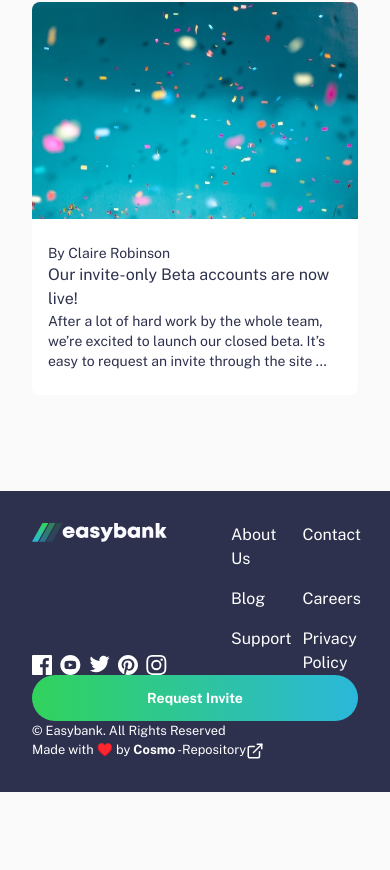
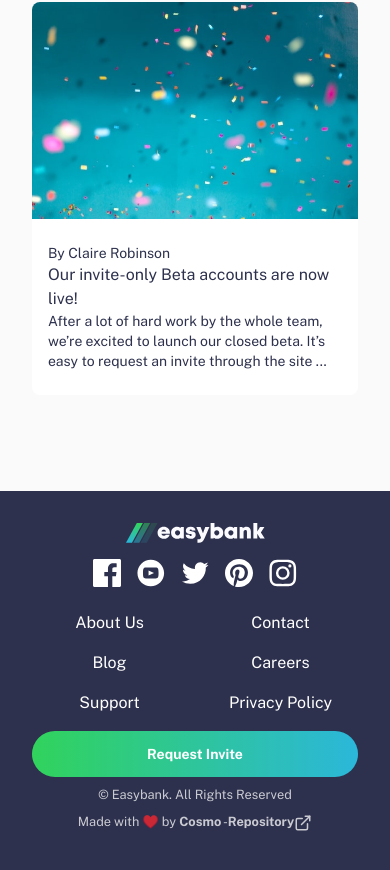
Before and after one commit to cosmoart/Easybank-landing-page, a React (Vite) app: page / in a window 390 px wide. Shown: the part 3815-4685 px from the top of the page. Before the commit the page ends 4607 px from the top, so only its background shows below. Built offline with nearby package versions, Linux system fonts and the light colour scheme.

Commit message:
styles update

```diff
--- a/index.html
+++ b/index.html
@@ -8,7 +8,7 @@
 	<!-- Meta -->
 	<meta name="author" content="CosmoArt">
 	<meta name="theme-color" content="#31d35c">
-	<meta name="description" content="">
+	<meta name="description" content="awfaw">
 	<meta name="robots" content="index, nofollow">
 
 	<!-- Open Graph -->
@@ -16,7 +16,7 @@
 	<meta property="og:type" content="website">
 	<meta property="og:image" content="">
 	<meta property="og:url" content="">
-	<meta property="og:description" content="">
+	<meta property="og:description" content="awf">
 
 	<!-- Links -->
 	<link rel="icon" type="image/svg+xml" href="src/assets/favicon.svg" />
--- a/src/assets/icons/social-media/icon-facebook.jsx
+++ b/src/assets/icons/social-media/icon-facebook.jsx
@@ -1,5 +1,5 @@
 export default function IconFacebook() {
 	return (
-		<svg title="Facebok" xmlns="http://www.w3.org/2000/svg" width="20" height="20" className="hover:fill-LimeGreen transition-transform fill-white hover:-translate-y-1"><path fill="inherit" d="M18.896 0H1.104C.494 0 0 .494 0 1.104v17.793C0 19.506.494 20 1.104 20h9.58v-7.745H8.076V9.237h2.606V7.01c0-2.583 1.578-3.99 3.883-3.99 1.104 0 2.052.082 2.329.119v2.7h-1.598c-1.254 0-1.496.597-1.496 1.47v1.928h2.989l-.39 3.018h-2.6V20h5.098c.608 0 1.102-.494 1.102-1.104V1.104C20 .494 19.506 0 18.896 0z" /></svg>
+		<svg xmlns="http://www.w3.org/2000/svg" viewBox="0 0 20 20" width="20" height="20" className="sm:hover:fill-LimeGreen transition-transform fill-white sm:hover:-translate-y-1 w-7 sm:w-auto h-7 sm:h-auto"><path fill="inherit" d="M18.896 0H1.104C.494 0 0 .494 0 1.104v17.793C0 19.506.494 20 1.104 20h9.58v-7.745H8.076V9.237h2.606V7.01c0-2.583 1.578-3.99 3.883-3.99 1.104 0 2.052.082 2.329.119v2.7h-1.598c-1.254 0-1.496.597-1.496 1.47v1.928h2.989l-.39 3.018h-2.6V20h5.098c.608 0 1.102-.494 1.102-1.104V1.104C20 .494 19.506 0 18.896 0z" /></svg>
 	)
 }
--- a/src/assets/icons/social-media/icon-instagram.jsx
+++ b/src/assets/icons/social-media/icon-instagram.jsx
@@ -1,5 +1,5 @@
 export default function IconInstagram() {
 	return (
-		<svg xmlns="http://www.w3.org/2000/svg" width="21" height="20" className="hover:fill-LimeGreen transition-transform fill-white hover:-translate-y-1"><path fill="inherit" d="M10.333 1.802c2.67 0 2.987.01 4.042.059 2.71.123 3.976 1.409 4.1 4.099.048 1.054.057 1.37.057 4.04 0 2.672-.01 2.988-.058 4.042-.124 2.687-1.386 3.975-4.099 4.099-1.055.048-1.37.058-4.042.058-2.67 0-2.986-.01-4.04-.058-2.717-.124-3.976-1.416-4.1-4.1-.048-1.054-.058-1.37-.058-4.041 0-2.67.01-2.986.058-4.04.124-2.69 1.387-3.977 4.1-4.1 1.054-.048 1.37-.058 4.04-.058zm0-1.802C7.618 0 7.278.012 6.211.06 2.579.227.56 2.242.394 5.877.345 6.944.334 7.284.334 10s.011 3.057.06 4.123c.166 3.632 2.181 5.65 5.816 5.817 1.068.048 1.408.06 4.123.06 2.716 0 3.057-.012 4.124-.06 3.628-.167 5.651-2.182 5.816-5.817.049-1.066.06-1.407.06-4.123s-.011-3.056-.06-4.122C20.11 2.249 18.093.228 14.458.06 13.39.01 13.049 0 10.333 0zm0 4.865a5.135 5.135 0 100 10.27 5.135 5.135 0 000-10.27zm0 8.468a3.333 3.333 0 110-6.666 3.333 3.333 0 010 6.666zm5.339-9.87a1.2 1.2 0 10-.001 2.4 1.2 1.2 0 000-2.4z" /></svg>
+		<svg xmlns="http://www.w3.org/2000/svg" width="21" height="20" viewBox="0 0 21 20" className="sm:hover:fill-LimeGreen transition-transform fill-white sm:hover:-translate-y-1 w-7 sm:w-auto h-7 sm:h-auto"><path fill="inherit" d="M10.333 1.802c2.67 0 2.987.01 4.042.059 2.71.123 3.976 1.409 4.1 4.099.048 1.054.057 1.37.057 4.04 0 2.672-.01 2.988-.058 4.042-.124 2.687-1.386 3.975-4.099 4.099-1.055.048-1.37.058-4.042.058-2.67 0-2.986-.01-4.04-.058-2.717-.124-3.976-1.416-4.1-4.1-.048-1.054-.058-1.37-.058-4.041 0-2.67.01-2.986.058-4.04.124-2.69 1.387-3.977 4.1-4.1 1.054-.048 1.37-.058 4.04-.058zm0-1.802C7.618 0 7.278.012 6.211.06 2.579.227.56 2.242.394 5.877.345 6.944.334 7.284.334 10s.011 3.057.06 4.123c.166 3.632 2.181 5.65 5.816 5.817 1.068.048 1.408.06 4.123.06 2.716 0 3.057-.012 4.124-.06 3.628-.167 5.651-2.182 5.816-5.817.049-1.066.06-1.407.06-4.123s-.011-3.056-.06-4.122C20.11 2.249 18.093.228 14.458.06 13.39.01 13.049 0 10.333 0zm0 4.865a5.135 5.135 0 100 10.27 5.135 5.135 0 000-10.27zm0 8.468a3.333 3.333 0 110-6.666 3.333 3.333 0 010 6.666zm5.339-9.87a1.2 1.2 0 10-.001 2.4 1.2 1.2 0 000-2.4z" /></svg>
 	)
 }
--- a/src/assets/icons/social-media/icon-pinterest.jsx
+++ b/src/assets/icons/social-media/icon-pinterest.jsx
@@ -1,5 +1,5 @@
 export default function IconPinterest() {
 	return (
-		<svg xmlns="http://www.w3.org/2000/svg" width="20" height="20" className="hover:fill-LimeGreen transition-transform fill-white hover:-translate-y-1"><path fill="inherit" d="M10 0C4.478 0 0 4.477 0 10c0 4.237 2.636 7.855 6.356 9.312-.088-.791-.167-2.005.035-2.868.182-.78 1.172-4.97 1.172-4.97s-.299-.6-.299-1.486c0-1.39.806-2.428 1.81-2.428.852 0 1.264.64 1.264 1.408 0 .858-.545 2.14-.828 3.33-.236.995.5 1.807 1.48 1.807 1.778 0 3.144-1.874 3.144-4.58 0-2.393-1.72-4.068-4.177-4.068-2.845 0-4.515 2.135-4.515 4.34 0 .859.331 1.781.745 2.281a.3.3 0 01.069.288l-.278 1.133c-.044.183-.145.223-.335.134-1.249-.581-2.03-2.407-2.03-3.874 0-3.154 2.292-6.052 6.608-6.052 3.469 0 6.165 2.473 6.165 5.776 0 3.447-2.173 6.22-5.19 6.22-1.013 0-1.965-.525-2.291-1.148l-.623 2.378c-.226.869-.835 1.958-1.244 2.621.937.29 1.931.446 2.962.446 5.522 0 10-4.477 10-10S15.522 0 10 0z" /></svg>
+		<svg xmlns="http://www.w3.org/2000/svg" width="20" height="20" viewBox="0 0 20 20" className="sm:hover:fill-LimeGreen transition-transform fill-white sm:hover:-translate-y-1 w-7 sm:w-auto h-7 sm:h-auto"><path fill="inherit" d="M10 0C4.478 0 0 4.477 0 10c0 4.237 2.636 7.855 6.356 9.312-.088-.791-.167-2.005.035-2.868.182-.78 1.172-4.97 1.172-4.97s-.299-.6-.299-1.486c0-1.39.806-2.428 1.81-2.428.852 0 1.264.64 1.264 1.408 0 .858-.545 2.14-.828 3.33-.236.995.5 1.807 1.48 1.807 1.778 0 3.144-1.874 3.144-4.58 0-2.393-1.72-4.068-4.177-4.068-2.845 0-4.515 2.135-4.515 4.34 0 .859.331 1.781.745 2.281a.3.3 0 01.069.288l-.278 1.133c-.044.183-.145.223-.335.134-1.249-.581-2.03-2.407-2.03-3.874 0-3.154 2.292-6.052 6.608-6.052 3.469 0 6.165 2.473 6.165 5.776 0 3.447-2.173 6.22-5.19 6.22-1.013 0-1.965-.525-2.291-1.148l-.623 2.378c-.226.869-.835 1.958-1.244 2.621.937.29 1.931.446 2.962.446 5.522 0 10-4.477 10-10S15.522 0 10 0z" /></svg>
 	)
 }
--- a/src/assets/icons/social-media/icon-twitter.jsx
+++ b/src/assets/icons/social-media/icon-twitter.jsx
@@ -1,5 +1,5 @@
 export default function IconFacebook() {
 	return (
-		<svg title="Twitter" xmlns="http://www.w3.org/2000/svg" width="21" height="18" className="hover:fill-LimeGreen transition-transform fill-white hover:-translate-y-1"><path fill="inherit" d="M20.667 2.797a8.192 8.192 0 01-2.357.646 4.11 4.11 0 001.804-2.27 8.22 8.22 0 01-2.606.996A4.096 4.096 0 0014.513.873c-2.649 0-4.595 2.472-3.997 5.038a11.648 11.648 0 01-8.457-4.287 4.109 4.109 0 001.27 5.478A4.086 4.086 0 011.47 6.59c-.045 1.901 1.317 3.68 3.29 4.075a4.113 4.113 0 01-1.853.07 4.106 4.106 0 003.834 2.85 8.25 8.25 0 01-6.075 1.7 11.616 11.616 0 006.29 1.843c7.618 0 11.922-6.434 11.662-12.205a8.354 8.354 0 002.048-2.124z" /></svg>
+		<svg xmlns="http://www.w3.org/2000/svg" width="21" height="18" viewBox="0 0 21 18" className="sm:hover:fill-LimeGreen transition-transform fill-white sm:hover:-translate-y-1 w-7 sm:w-auto h-7 sm:h-auto"><path fill="inherit" d="M20.667 2.797a8.192 8.192 0 01-2.357.646 4.11 4.11 0 001.804-2.27 8.22 8.22 0 01-2.606.996A4.096 4.096 0 0014.513.873c-2.649 0-4.595 2.472-3.997 5.038a11.648 11.648 0 01-8.457-4.287 4.109 4.109 0 001.27 5.478A4.086 4.086 0 011.47 6.59c-.045 1.901 1.317 3.68 3.29 4.075a4.113 4.113 0 01-1.853.07 4.106 4.106 0 003.834 2.85 8.25 8.25 0 01-6.075 1.7 11.616 11.616 0 006.29 1.843c7.618 0 11.922-6.434 11.662-12.205a8.354 8.354 0 002.048-2.124z" /></svg>
 	)
 }
--- a/src/assets/icons/social-media/icon-youtube.jsx
+++ b/src/assets/icons/social-media/icon-youtube.jsx
@@ -1,5 +1,5 @@
 export default function IconYoutube() {
 	return (
-		<svg title="Youtube" xmlns="http://www.w3.org/2000/svg" width="21" height="20" className="hover:fill-LimeGreen transition-transform fill-white hover:-translate-y-1"><path fill="inherit" d="M10.333 0c-5.522 0-10 4.478-10 10 0 5.523 4.478 10 10 10 5.523 0 10-4.477 10-10 0-5.522-4.477-10-10-10zm3.701 14.077c-1.752.12-5.653.12-7.402 0C4.735 13.947 4.514 13.018 4.5 10c.014-3.024.237-3.947 2.132-4.077 1.749-.12 5.651-.12 7.402 0 1.898.13 2.118 1.059 2.133 4.077-.015 3.024-.238 3.947-2.133 4.077zM8.667 8.048l4.097 1.949-4.097 1.955V8.048z" /></svg>
+		<svg xmlns="http://www.w3.org/2000/svg" width="21" height="20" viewBox="0 0 21 20" className="sm:hover:fill-LimeGreen transition-transform fill-white sm:hover:-translate-y-1 w-7 sm:w-auto h-7 sm:h-auto"><path fill="inherit" d="M10.333 0c-5.522 0-10 4.478-10 10 0 5.523 4.478 10 10 10 5.523 0 10-4.477 10-10 0-5.522-4.477-10-10-10zm3.701 14.077c-1.752.12-5.653.12-7.402 0C4.735 13.947 4.514 13.018 4.5 10c.014-3.024.237-3.947 2.132-4.077 1.749-.12 5.651-.12 7.402 0 1.898.13 2.118 1.059 2.133 4.077-.015 3.024-.238 3.947-2.133 4.077zM8.667 8.048l4.097 1.949-4.097 1.955V8.048z" /></svg>
 	)
 }
--- a/src/components/HomeFooter.jsx
+++ b/src/components/HomeFooter.jsx
@@ -8,33 +8,33 @@
 
 export default function HomeFooter() {
 	return (
-		<footer className=" bg-DarkBlue text-white p-8">
+		<footer className=" bg-DarkBlue text-white p-8 text-center sm:text-left">
 			<div className="mx-auto max-w-6xl flex flex-col sm:flex-row justify-between ">
-				<div className="flex gap-16">
-					<div className="flex flex-col justify-between">
-						<img src={logoWhite} alt="" />
+				<div className="flex gap-6 sm:gap-16 flex-col sm:flex-row">
+					<div className="flex flex-col justify-between items-center gap-4">
+						<img src={logoWhite} alt="" className="max-w-[10rem] sm:max-w-none" />
 						<nav>
-							<ul className="flex gap-2">
-								<li><a href="https://www.facebook.com" target="_blank" rel="noopener noreferrer">
+							<ul className="flex gap-4 sm:gap-2 flex-wrap justify-center">
+								<li><a href="https://www.facebook.com" title="Facebok" target="_blank" rel="noopener noreferrer">
 									<IconFacebook />
 								</a></li>
-								<li><a href="https://www.youtube.com" target="_blank" rel="noopener noreferrer">
+								<li><a href="https://www.youtube.com" title="Youtube" target="_blank" rel="noopener noreferrer">
 									<IconYoutube />
 								</a></li>
-								<li><a href="https://www.twitter.com" target="_blank" rel="noopener noreferrer">
+								<li><a href="https://www.twitter.com" title="Twitter" target="_blank" rel="noopener noreferrer">
 									<IconTwitter />
 								</a></li>
-								<li><a href="https://www.pinterest.com" target="_blank" rel="noopener noreferrer">
+								<li><a href="https://www.pinterest.com" title="Pinterest" target="_blank" rel="noopener noreferrer">
 									<IconPinterest />
 								</a></li>
-								<li><a href="https://www.instagram.com" target="_blank" rel="noopener noreferrer">
+								<li><a href="https://www.instagram.com" title="Instagram" target="_blank" rel="noopener noreferrer">
 									<IconInstagram />
 								</a></li>
 							</ul>
 						</nav>
 					</div>
 					<nav>
-						<ul className="grid grid-cols-2 gap-4">
+						<ul className="grid xsm:grid-cols-2 gap-4">
 							<li><a className="hover:text-LimeGreen transition-colors" href="#">About Us</a></li>
 							<li><a className="hover:text-LimeGreen transition-colors" href="#">Contact</a></li>
 							<li><a className="hover:text-LimeGreen transition-colors" href="#">Blog</a></li>
@@ -44,12 +44,12 @@
 						</ul>
 					</nav>
 				</div>
-				<div className="flex flex-col">
+				<div className="flex flex-col my-4 sm:my-0 gap-2 sm:gap-0">
 					<button className="btn-primary">Request Invite</button>
-					<small>© Easybank. All Rights Reserved</small>
-					<small>
+					<small className="opacity-75">© Easybank. All Rights Reserved</small>
+					<small className="opacity-75">
 						Made with ♥️ by <a href="https://github.com/cosmoart" target="_blank" rel="noopener noreferrer" className="font-bold">Cosmo</a> -
-						<a href="https://github.com/cosmoart/Easybank-landing-page" target="_blank" rel="noopener noreferrer">Repository<svg className="inline" xmlns="http://www.w3.org/2000/svg" width="18" height="18" viewBox="0 0 24 24" fill="none" stroke="currentColor" strokeWidth="2" strokeLinecap="round" strokeLinejoin="round"><path d="M18 13v6a2 2 0 0 1-2 2H5a2 2 0 0 1-2-2V8a2 2 0 0 1 2-2h6"></path><polyline points="15 3 21 3 21 9"></polyline><line x1="10" y1="14" x2="21" y2="3"></line></svg></a>
+						<a className="font-bold hover:scale-105" href="https://github.com/cosmoart/Easybank-landing-page" target="_blank" rel="noopener noreferrer">Repository<svg className="inline" xmlns="http://www.w3.org/2000/svg" width="18" height="18" viewBox="0 0 24 24" fill="none" stroke="currentColor" strokeWidth="2" strokeLinecap="round" strokeLinejoin="round"><path d="M18 13v6a2 2 0 0 1-2 2H5a2 2 0 0 1-2-2V8a2 2 0 0 1 2-2h6"></path><polyline points="15 3 21 3 21 9"></polyline><line x1="10" y1="14" x2="21" y2="3"></line></svg></a>
 					</small>
 				</div>
 			</div>
--- a/tailwind.config.cjs
+++ b/tailwind.config.cjs
@@ -24,6 +24,9 @@
 				"0": "0ms",
 				"400": "400ms",
 				"600": "600ms",
+			},
+			screens: {
+				"xsm": "370px"
 			}
 		},
 	},
```
